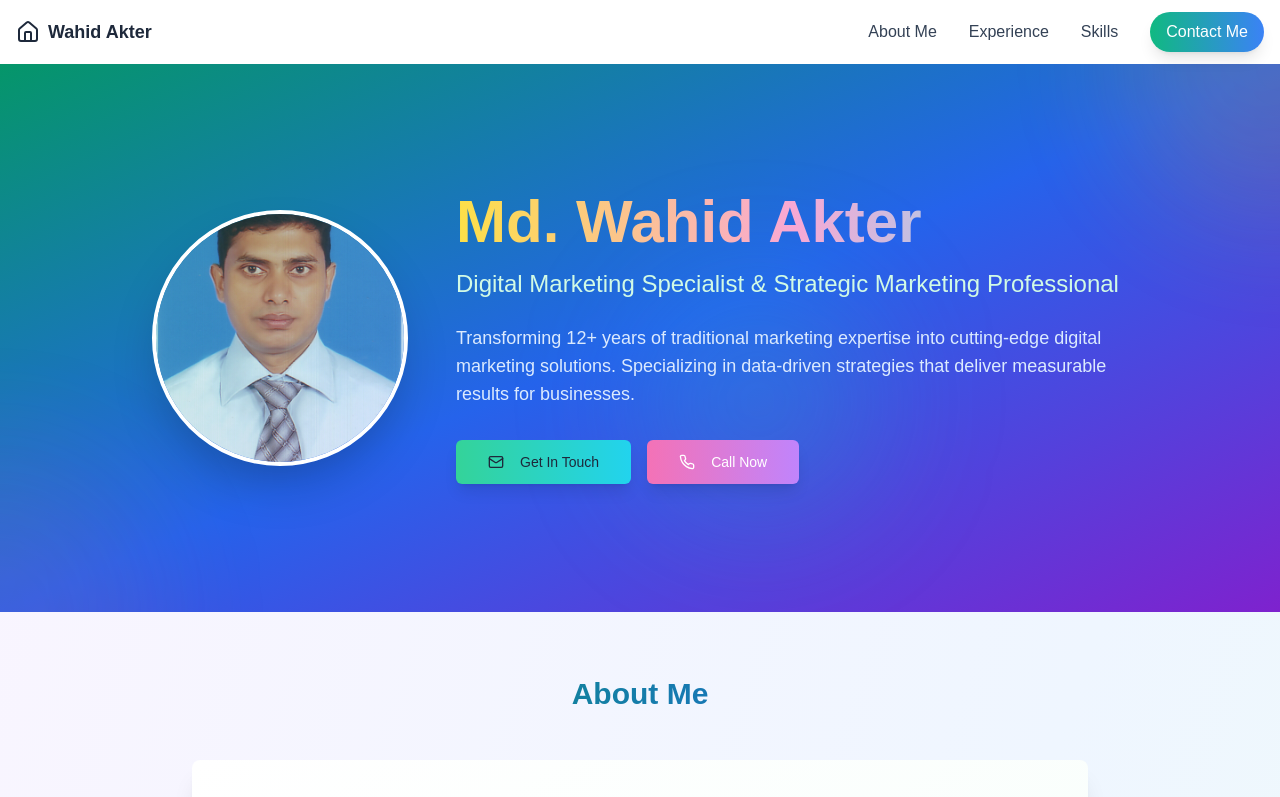
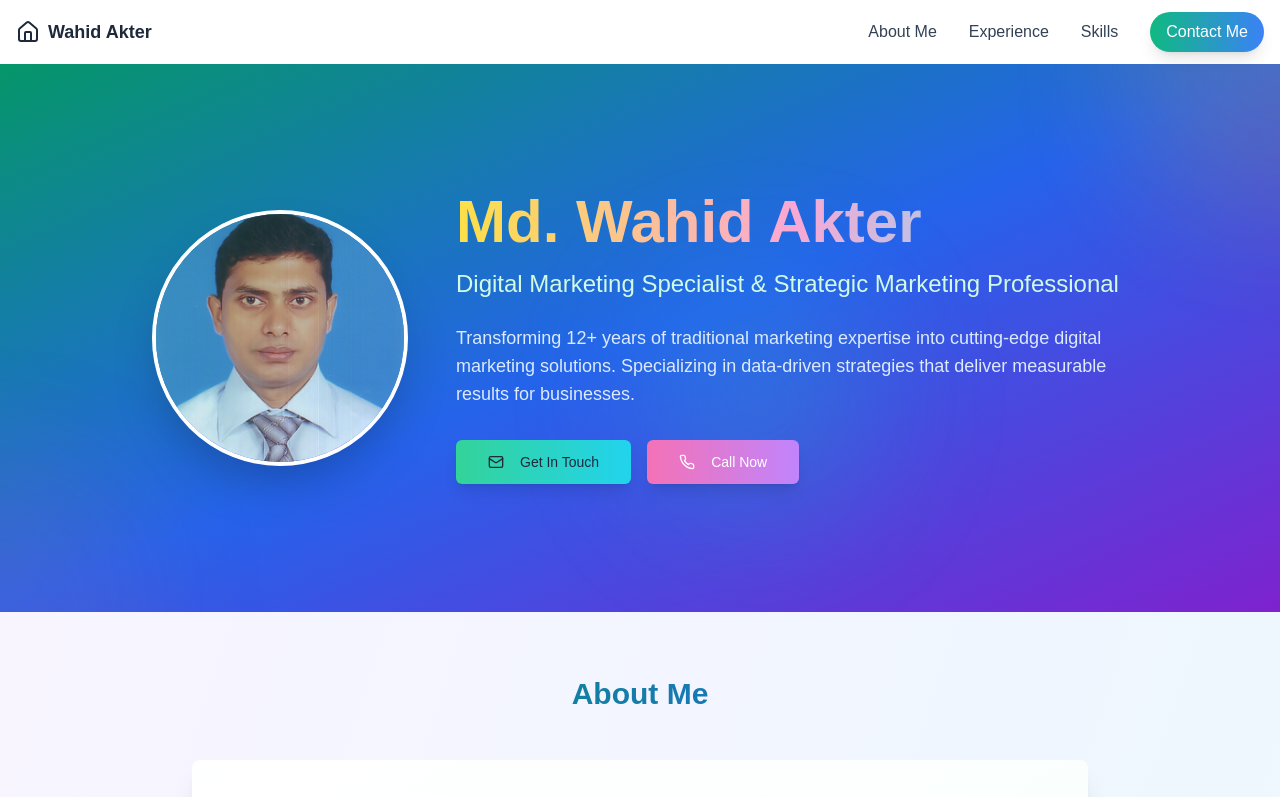
Before and after one commit to wahidakter/wahid-portfolio2, a Next.js app: page / in a window 1280 px wide. Shown: the top 797 px of the page. Built offline with nearby package versions, Linux system fonts and the light colour scheme.

Commit message:
Update page.tsx

```diff
--- a/app/page.tsx
+++ b/app/page.tsx
@@ -148,7 +148,7 @@ export default function Portfolio() {
           <div className="flex flex-col lg:flex-row items-center justify-center gap-12 max-w-7xl mx-auto">
             <div className="flex-shrink-0 animate-in zoom-in duration-1000">
               <div className="relative w-64 h-64 rounded-full overflow-hidden border-4 border-white shadow-2xl hover:scale-105 transition-transform duration-500">
-                <Image src="/wahid-photo.jpg" alt="Md. Wahid Akter" fill className="object-cover" />
+                <Image src="/wahid-photo2.jpg" alt="Md. Wahid Akter" fill className="object-cover" />
                 <div className="absolute inset-0 bg-gradient-to-br from-emerald-400/20 to-blue-400/20 hover:opacity-0 transition-opacity duration-500"></div>
               </div>
             </div>
```
